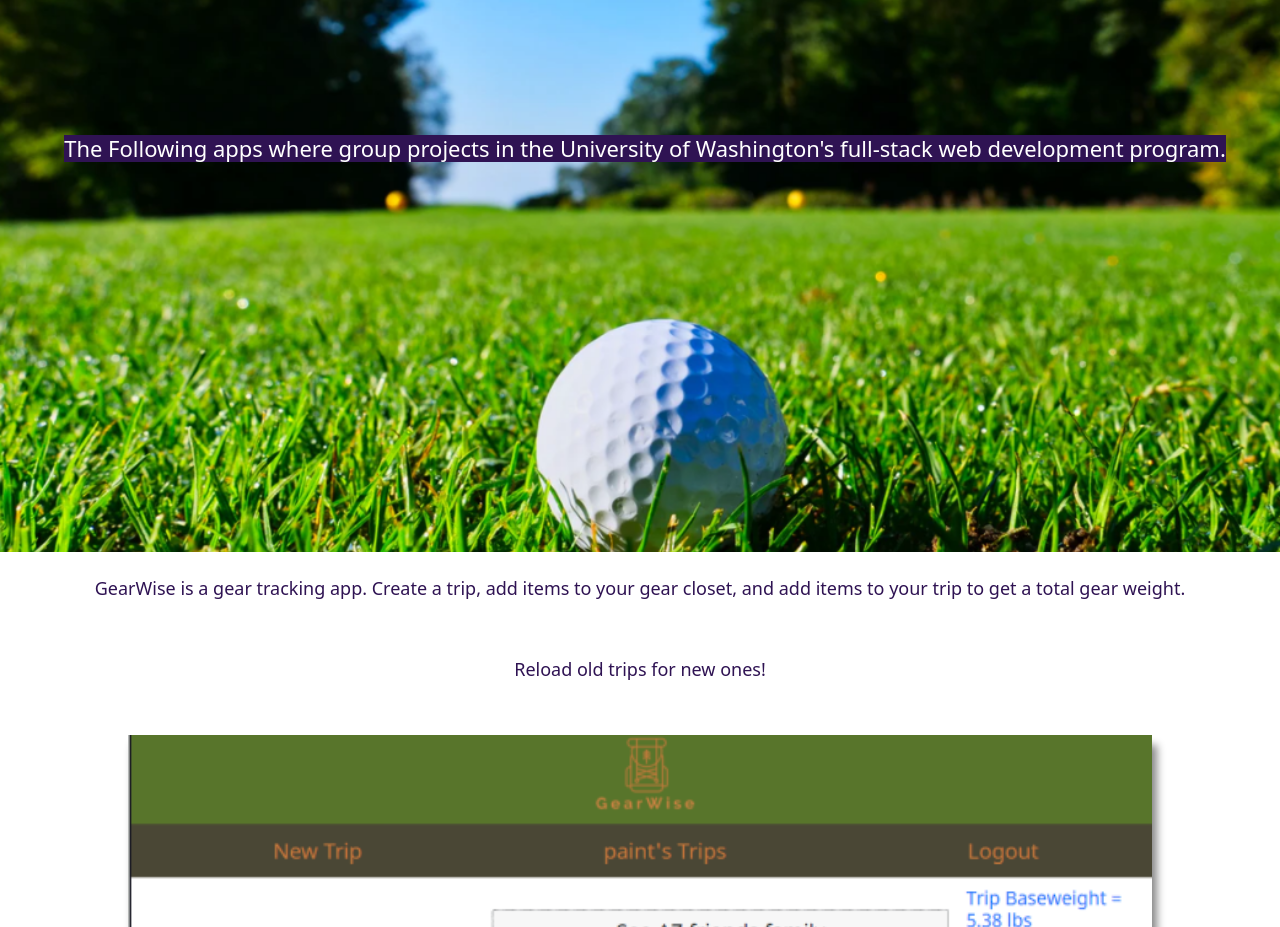
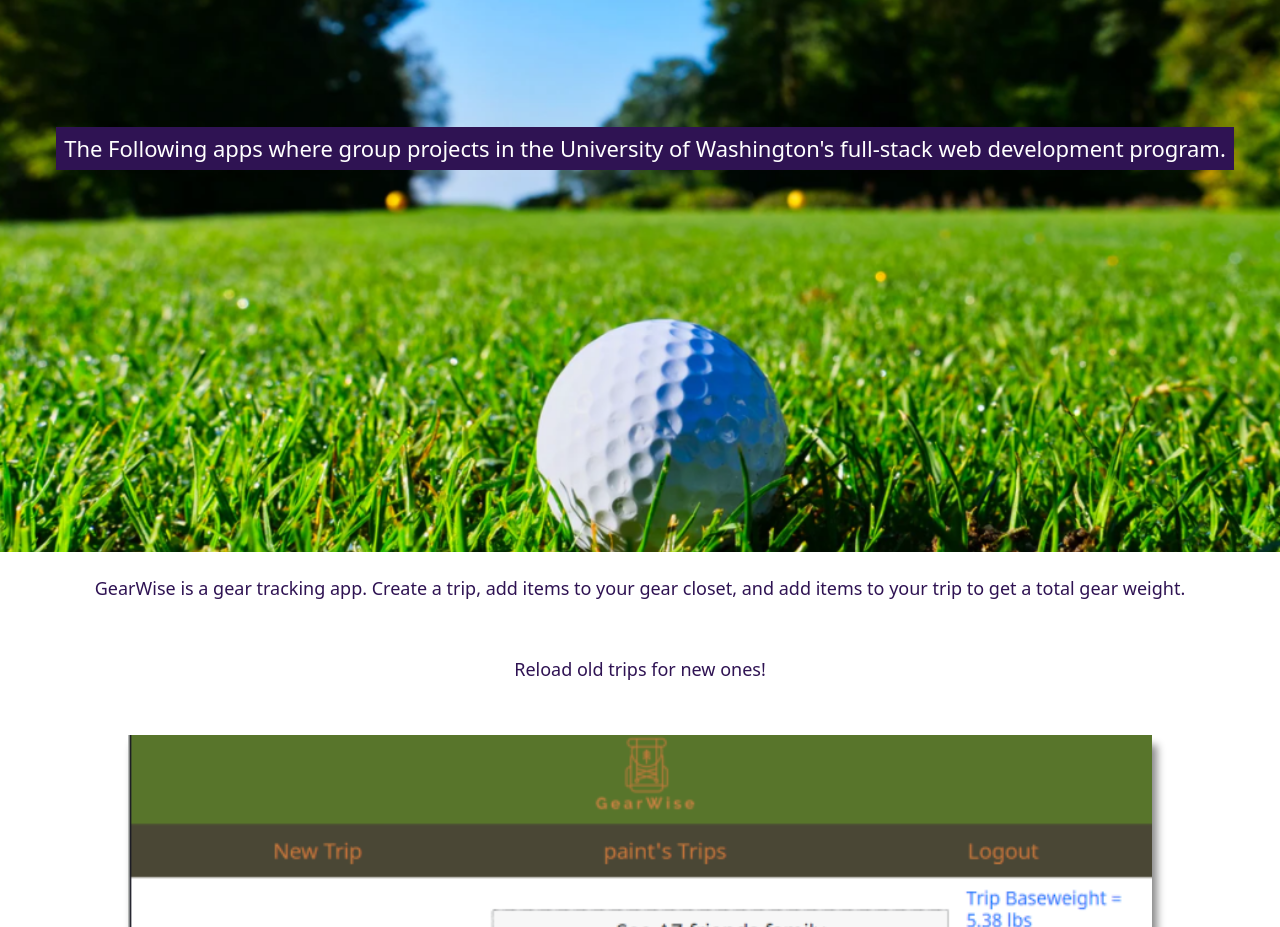
Before and after one commit to ZacharyKathe/Zachary-Portfolio, a React (Create React App) app: page / in a window 1280 px wide. Shown: the part 1360-2287 px from the top of the page. Built offline with nearby package versions, Linux system fonts and the light colour scheme.

Commit message:
saving edits to style

```diff
--- a/public/style.css
+++ b/public/style.css
@@ -125,6 +125,7 @@
     color: white;
     font-size: 22px;
     margin-left: 10px;
+    padding: 8px;
 }
 
 .sample-img_4{
@@ -149,7 +150,10 @@
     border-radius: 4px;
 
 }
-
+.white:hover{
+    background-color: white;
+    color: rgb(47, 19, 83);
+}
 .sample-img_6{
     background-image: url("./images/gearwiseRightSize.PNG");
     background-size: cover;
```
